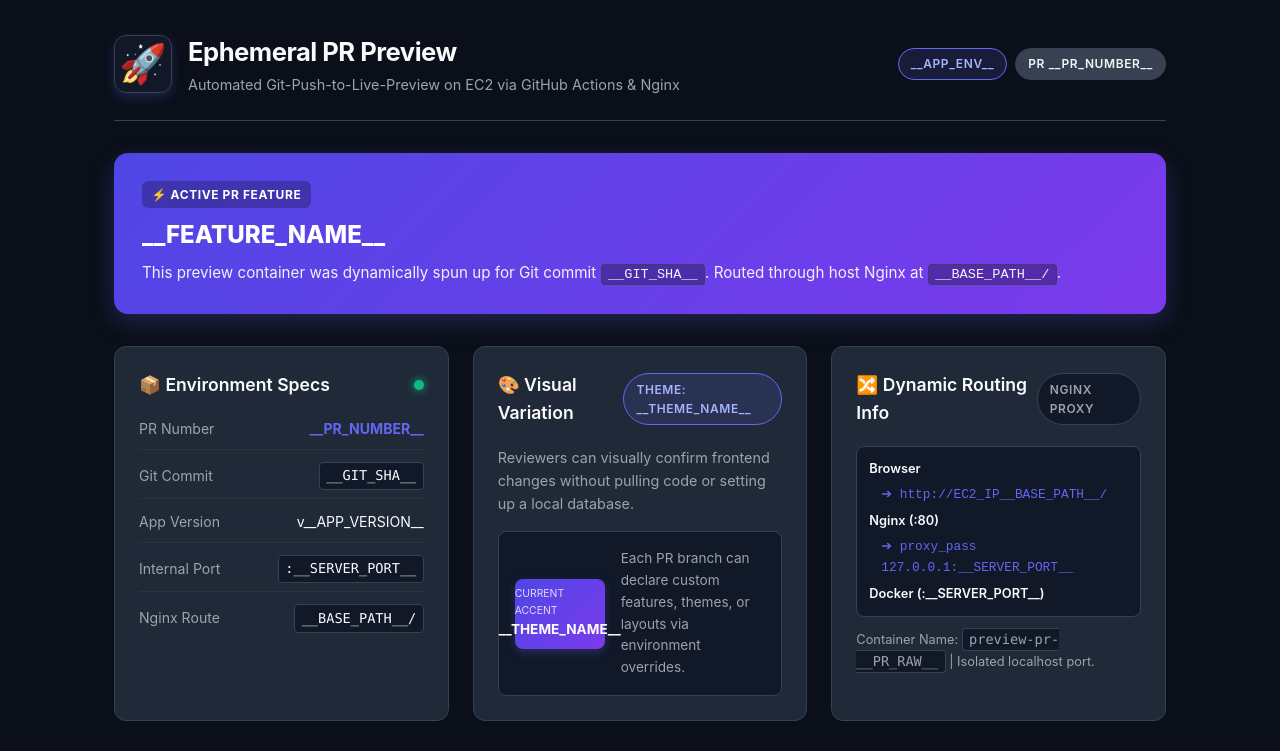
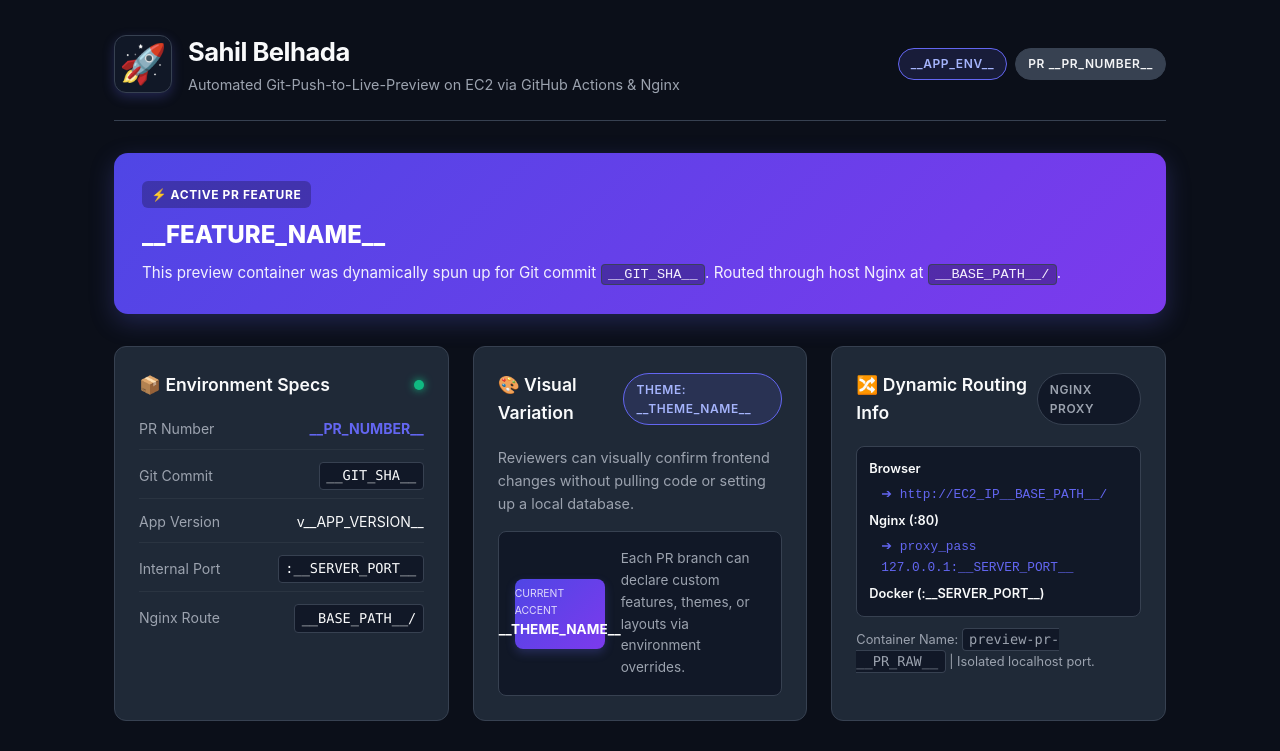
Before and after one commit to bsahil979/ephemeral-pr-preview, a website: page src/public/index.html in a window 1280 px wide. Shown: the top 751 px of the page. Drawn offline with Linux system fonts and the light colour scheme; no server answers.

Commit message:
practical demonstration

```diff
--- a/src/public/index.html
+++ b/src/public/index.html
@@ -15,7 +15,7 @@
       <div class="header-left">
         <div class="logo-icon">🚀</div>
         <div>
-          <h1 class="title">Ephemeral PR Preview</h1>
+          <h1 class="title">Sahil Belhada</h1>
           <p class="subtitle">Automated Git-Push-to-Live-Preview on EC2 via GitHub Actions & Nginx</p>
         </div>
       </div>
```
